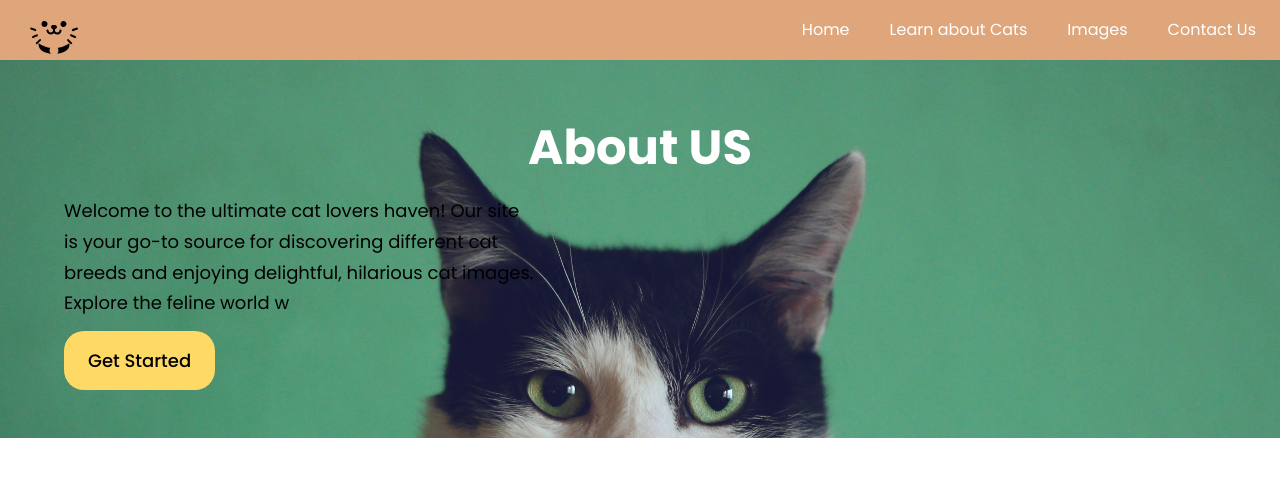
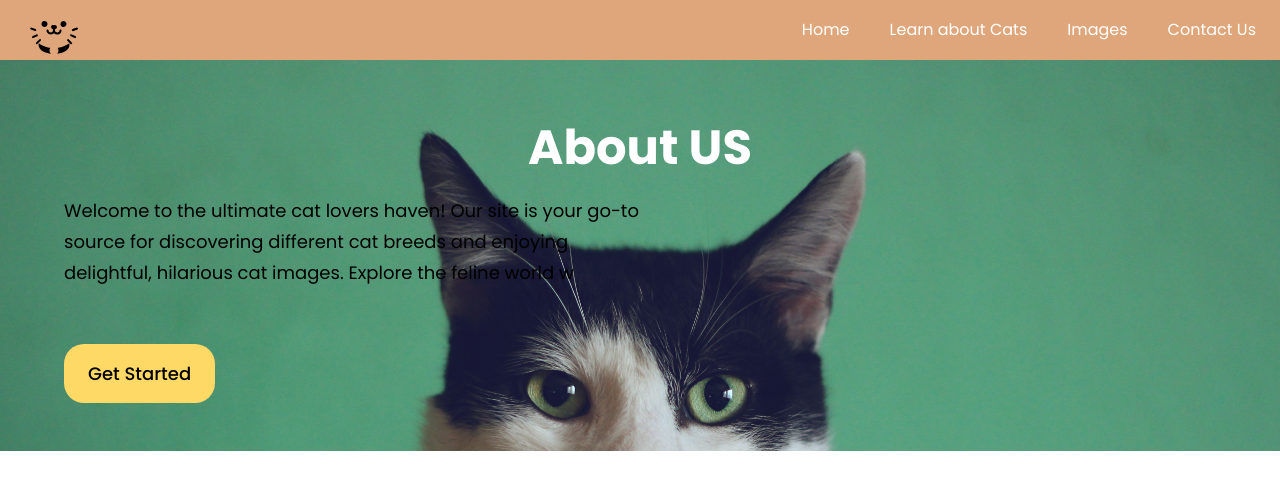
Before and after one commit to sajeed11/Cat_Site, a React (Vite) app: page /contact in a window 1280 px wide. Shown: the top 490 px of the page. Built offline with nearby package versions, Linux system fonts and the light colour scheme.

Commit message:
fix: the height error

```diff
--- a/src/components/Home.jsx
+++ b/src/components/Home.jsx
@@ -6,9 +6,7 @@ import Business from "./Business";
 const Home = () => {
   return (
     <div>
-      <div
-        className={`flex-col bg-cat_landing bg-cover top-0 bottom-0 max-w-screen-xl`}
-      >
+      <div className={`flex-col bg-cat_landing bg-cover max-w-screen-xl`}>
         <div className={`${styles.boxWidth} `}>
           <Hero />
         </div>
--- a/src/components/TypingEffect.jsx
+++ b/src/components/TypingEffect.jsx
@@ -1,8 +1,8 @@
-import { useEffect, useState } from 'react';
-import styles from '../styles';
+import { useEffect, useState } from "react";
+import styles from "../styles";
 
 const TypingEffect = ({ text, speed }) => {
-    const [displayText, setDisplayText] = useState('');
+  const [displayText, setDisplayText] = useState("");
   const [textIndex, setTextIndex] = useState(0);
 
   useEffect(() => {
@@ -20,7 +20,13 @@ const TypingEffect = ({ text, speed }) => {
     };
   }, [text, textIndex, speed]);
 
-    return <p className={`font-poppins font-normal text-[18px] leading-[30.8px] max-w-[470px] mt-2 text-black`}>{displayText}</p>;
+  return (
+    <p
+      className={`font-poppins font-normal text-[18px] leading-[30.8px] w-1/2 h-32 my-2 text-black`}
+    >
+      {displayText}
+    </p>
+  );
 };
 
 export default TypingEffect;
```
Lines whose indentation alone changed are shown as unchanged.
